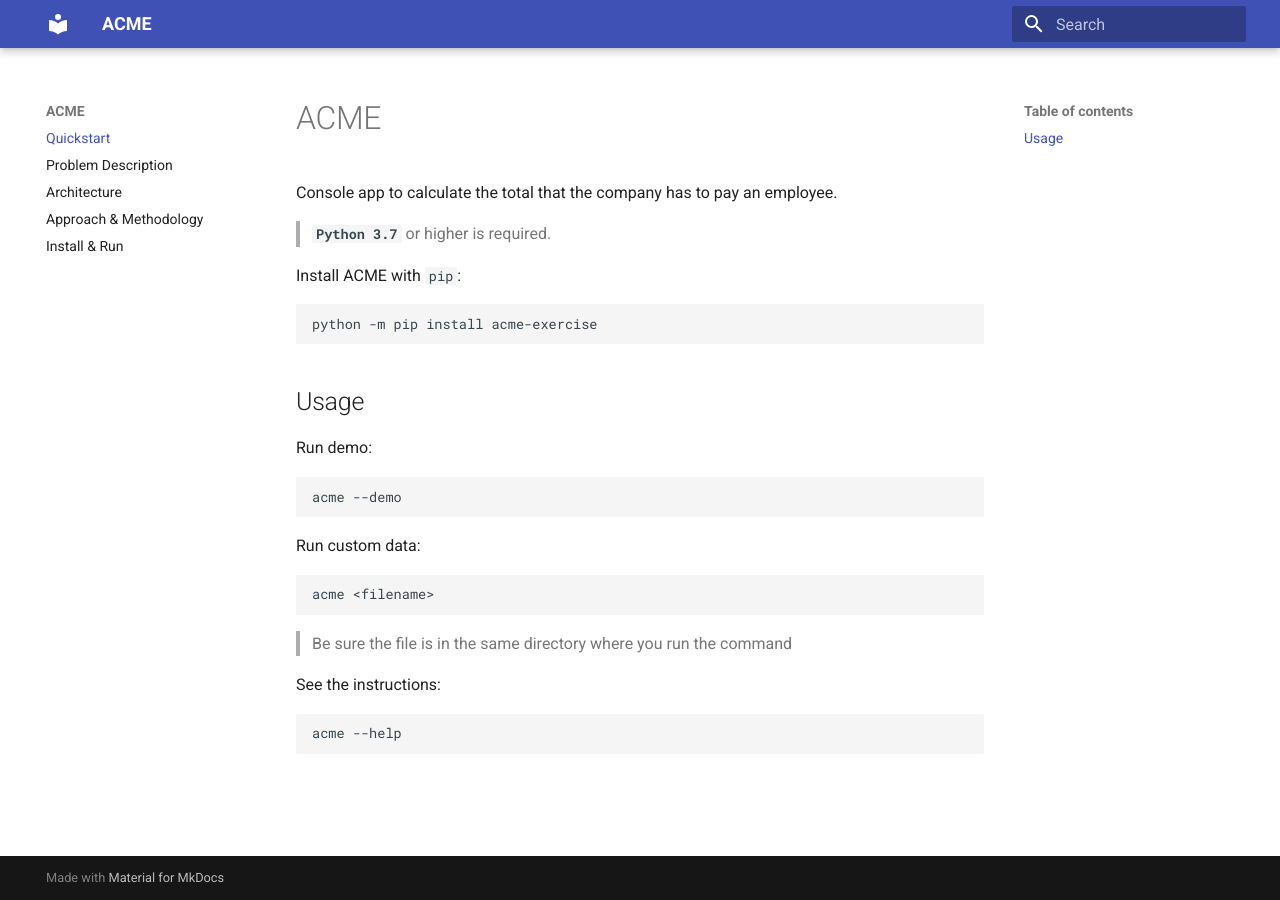
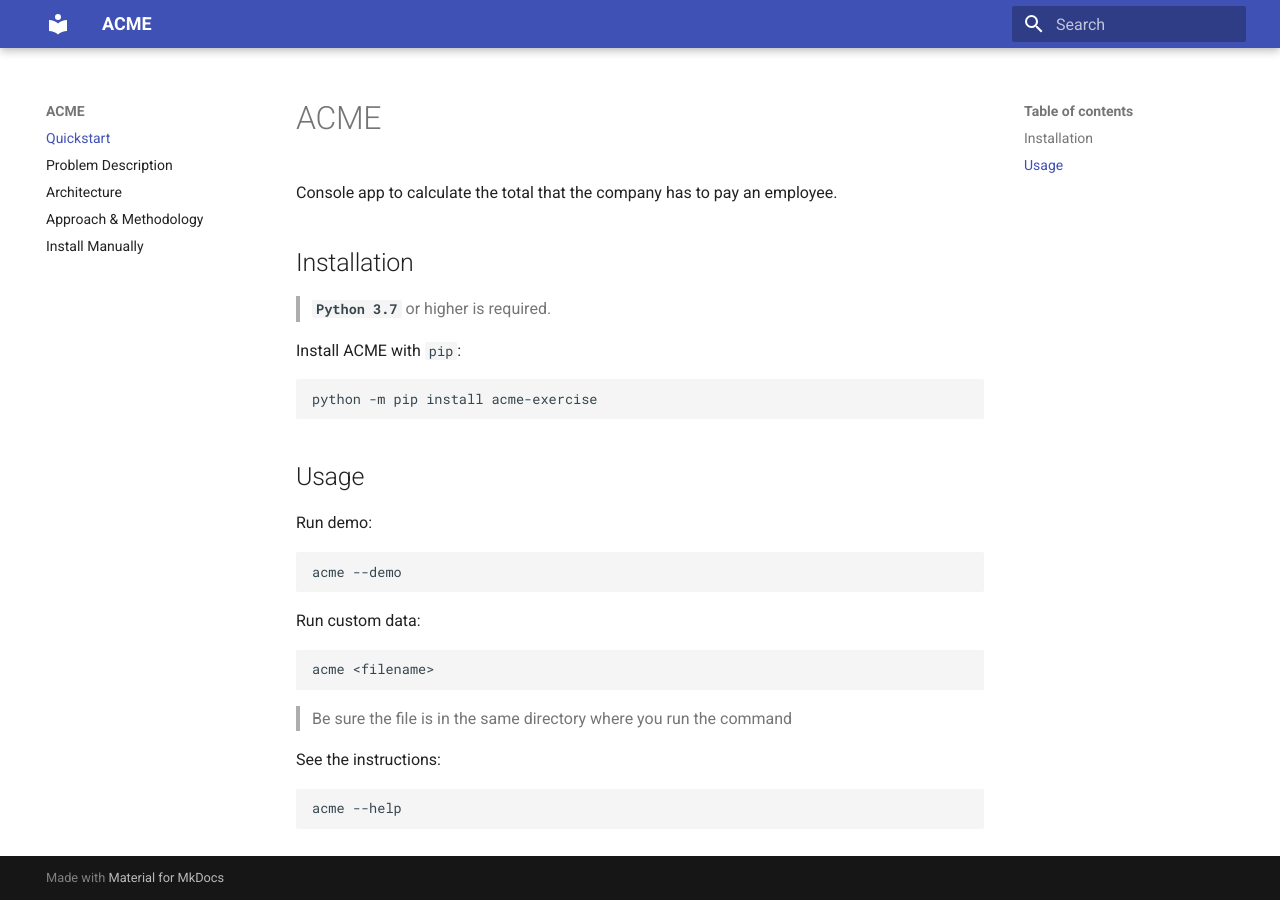
Before and after one commit to israteneda/acme, an MkDocs documentation site: the page built from docs/index.md, in a window 1280 px wide. Built offline with MkDocs 1.6.1 and Material for MkDocs 9.7.7, drawn with Linux system fonts in a browser that asks for light colours.

Commit message:
docs: update install manually title

```diff
--- a/docs/index.md
+++ b/docs/index.md
@@ -1,6 +1,8 @@
 # ACME
 
 Console app to calculate the total that the company has to pay an employee.
+
+## Installation
 
 > **`Python 3.7`** or higher is required.
 
--- a/mkdocs.yml
+++ b/mkdocs.yml
@@ -6,4 +6,4 @@
     - Problem Description: 'problem.md'
     - Architecture: 'architecture.md'
     - Approach & Methodology: 'approach_methodology.md'
-    - Install & Run: 'install_run.md'
+    - Install Manually: 'install_manually.md'
```
Also changed, not shown: README.md (+1 -1 lines), docs/install_manually.md (renamed from docs/install_run.md).
